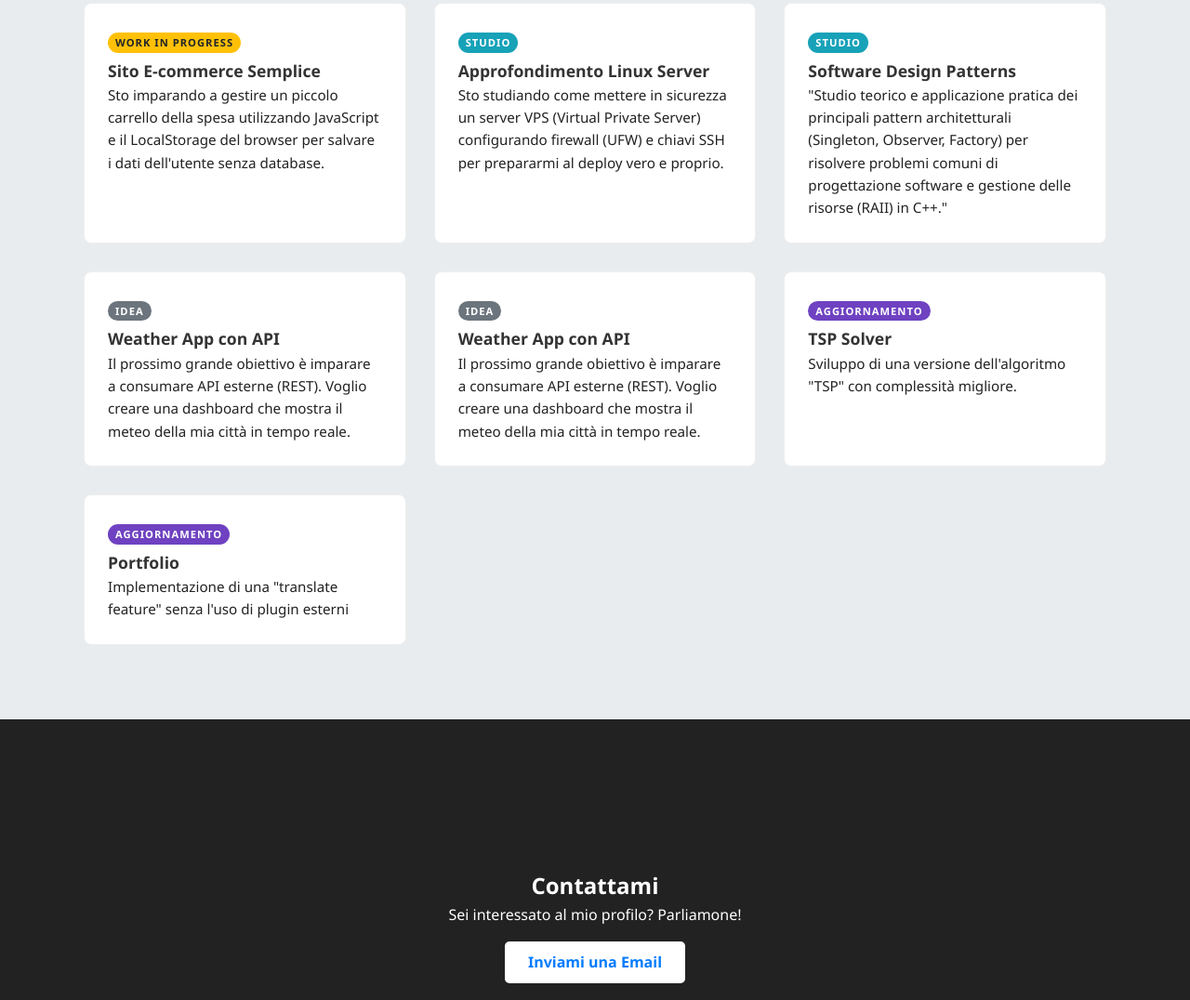
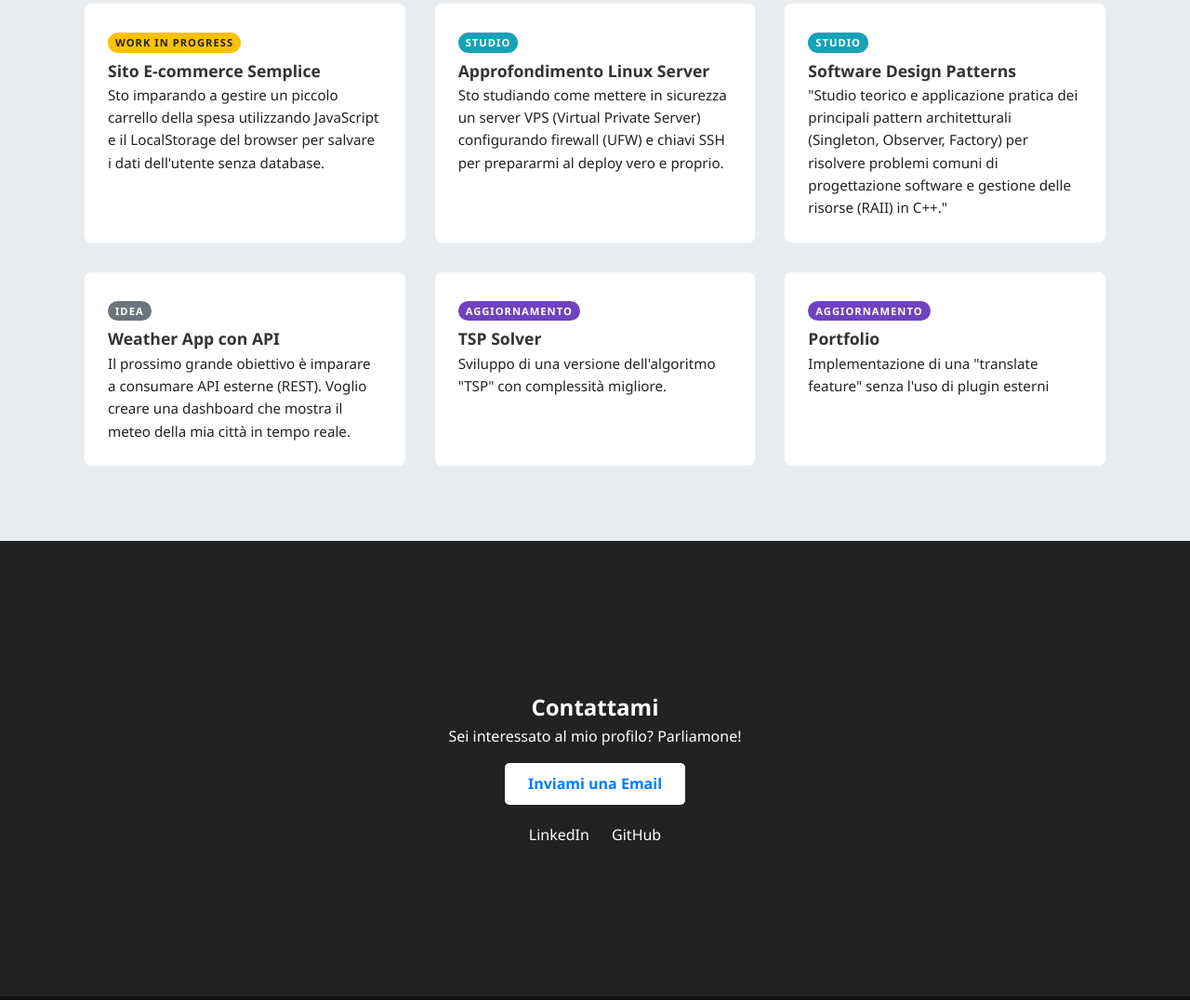
Before and after one commit to SalvatoreDev15/Portfolio-Website, a plain HTML site: page index.html in a window 1280 px wide. Shown: the part 2095-3171 px from the top of the page at 93% size. Drawn offline with Linux system fonts and the light colour scheme.

```diff
--- a/index.html
+++ b/index.html
@@ -130,11 +130,6 @@
             </article>
 
             <article class="project-card wip-card">
-                <h3><span class="status-indicator planned">Idea</span><br>Weather App con API</h3>
-                <p>Il prossimo grande obiettivo è imparare a consumare API esterne (REST). Voglio creare una dashboard che mostra il meteo della mia città in tempo reale.</p>
-            </article>
-
-            <article class="project-card wip-card">
                 <h3><span class="status-indicator update">Aggiornamento</span><br>TSP Solver</h3>
                 <p>Sviluppo di una versione dell'algoritmo "TSP" con complessità migliore.</p>
             </article>
```
